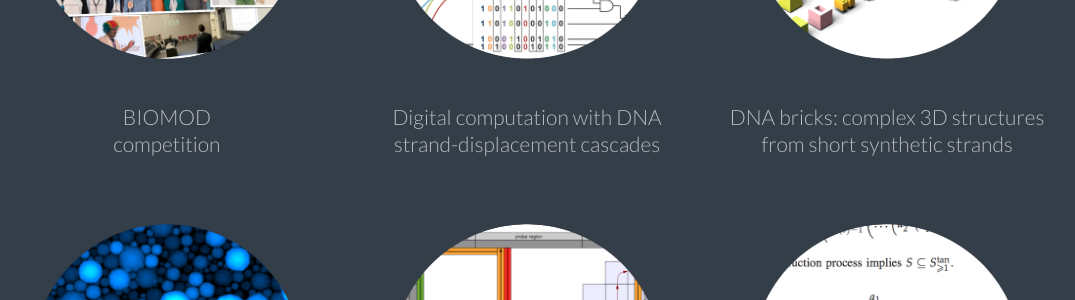
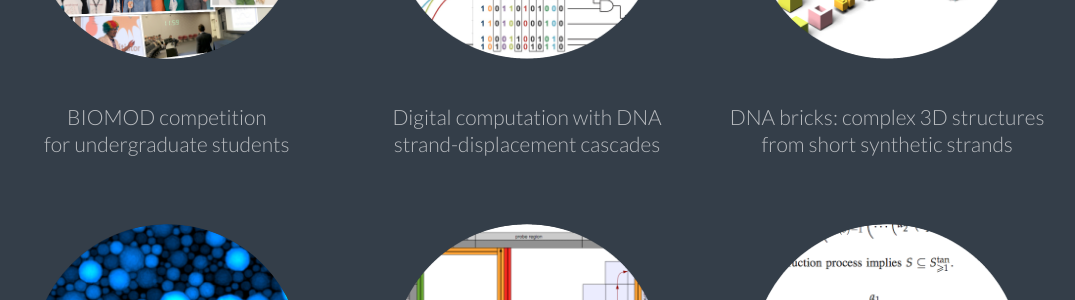
Before and after one commit to douglaslab/mpp, a Jekyll site: the page built from index.html, in a window 1280 px wide. Shown: the part 1319-1619 px from the top of the page, without its empty margins (113-1188 px from the left). Built offline with Jekyll 4.4.1, drawn with Linux system fonts in a browser that asks for light colours; nearby versions of some CDN libraries.

Commit message:
expand biomod label

```diff
--- a/index.html
+++ b/index.html
@@ -55,7 +55,7 @@ title: Home
     	<div class="third centered">
     		<a target="_new" href="http://biomod.net/">
     			<img src="/assets/images/frontpage/04_biomod.png" class="icon "></img>
-    			<p>BIOMOD<br>competition</p>
+    			<p>BIOMOD competition<br>for undergraduate students</p>
     		</a>
     	</div>
     	<div class="third centered">
```
